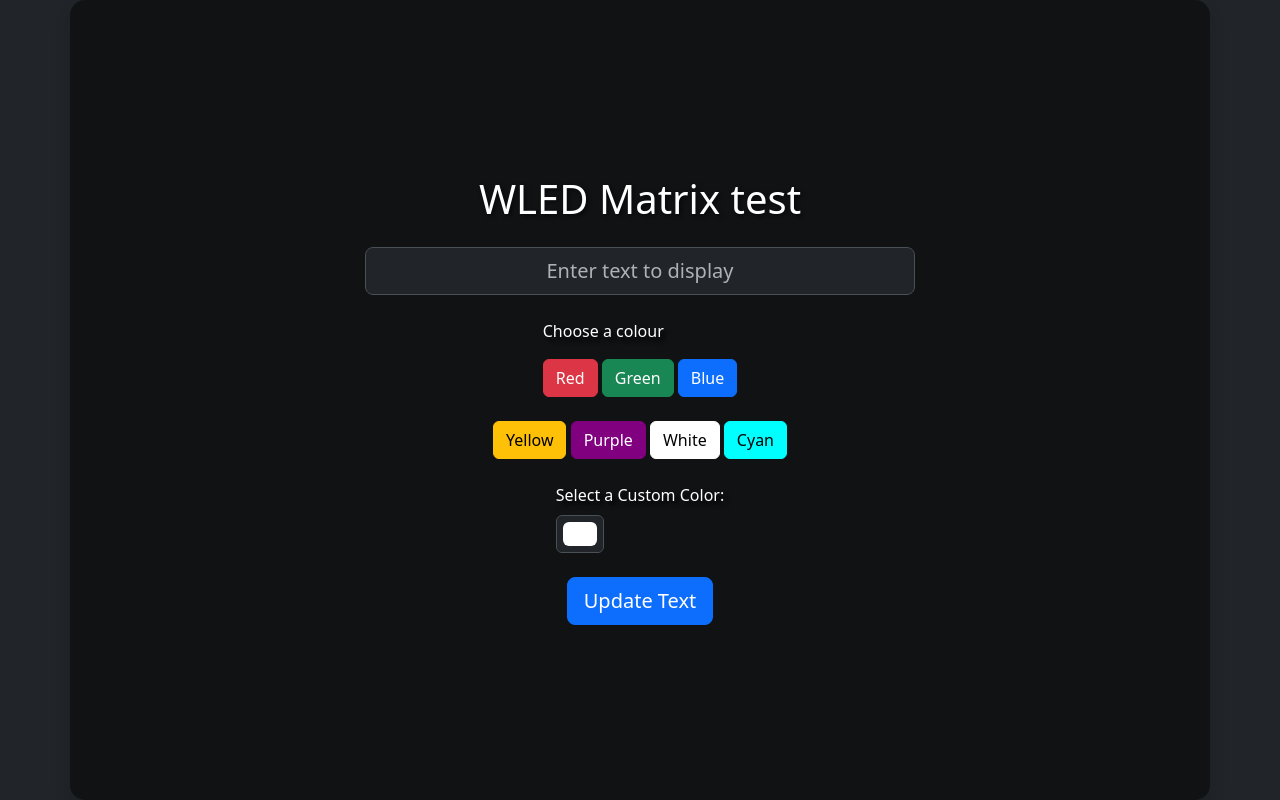
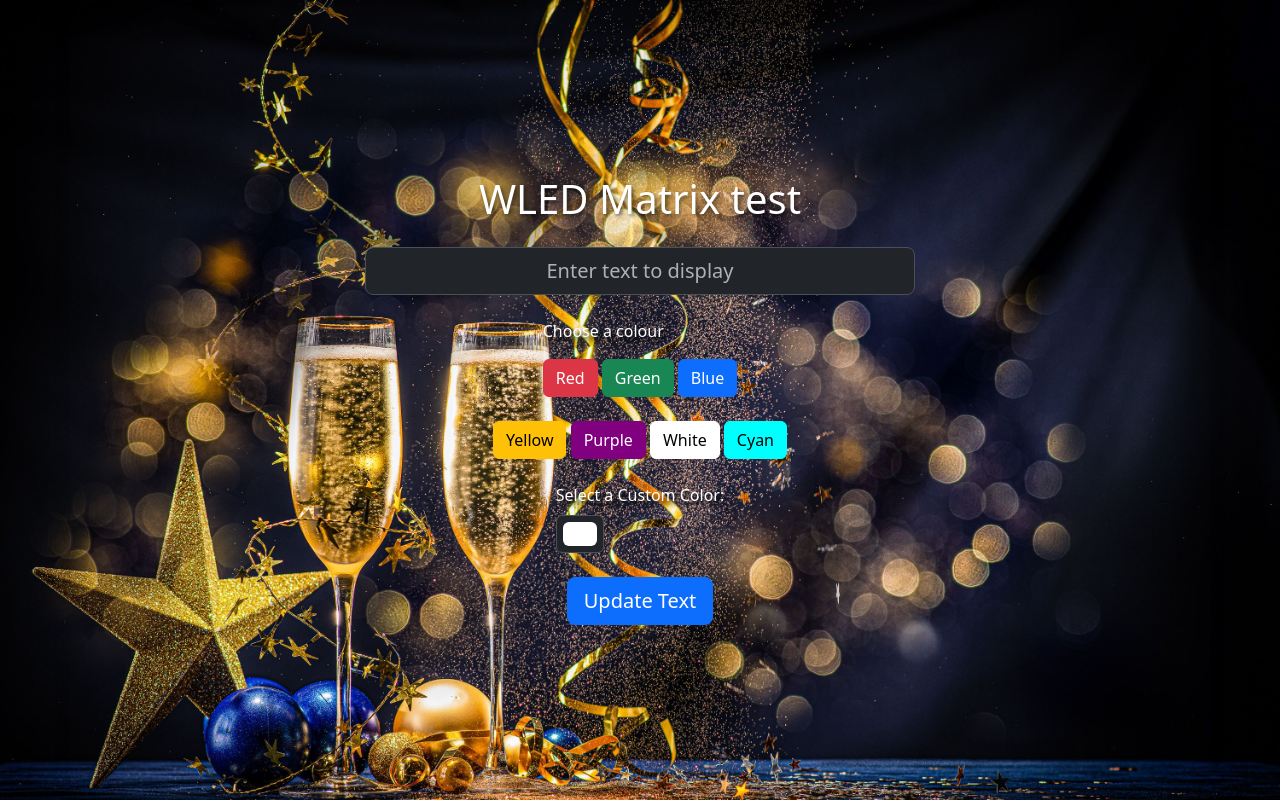
Before and after one commit to doghousedean/wled-api, a FastAPI app: page / in a window 1280 px wide. Run offline with FastAPI, Linux system fonts and the light colour scheme.

Commit message:
Updated background

```diff
--- a/src/templates/index.html
+++ b/src/templates/index.html
@@ -10,6 +10,7 @@
         body {
             width: 100vw;
             height: 100vh;
+            background-image: url('/static/background.jpg');
             background-size: cover;
             text-shadow: 4px 4px 4px black;
         }
@@ -29,7 +30,6 @@
             border-color: #00ffff;
         }
         .container {
-            background-color: rgba(0, 0, 0, 0.5);
             padding: 20px;
             border-radius: 15px;
             box-shadow: 0 4px 8px rgba(0, 0, 0, 0.4);
```
